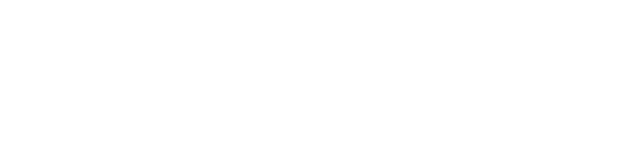
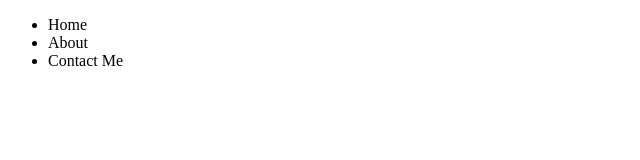
Before and after one commit to yacquupmohamed/lastT, a plain HTML site: page index.html in a window 1280 px wide. Shown: the whole page, without its empty margins (0-640 px from the left). Drawn offline with Linux system fonts and the light colour scheme.

Commit message:
li cusub

```diff
--- a/index.html
+++ b/index.html
@@ -9,7 +9,9 @@
     <div>
         <nav>
             <ul>
-
+                <li>Home</li>
+                <li>About</li>
+                <li>Contact Me</li>
             </ul>
         </nav>
     </div>
```
